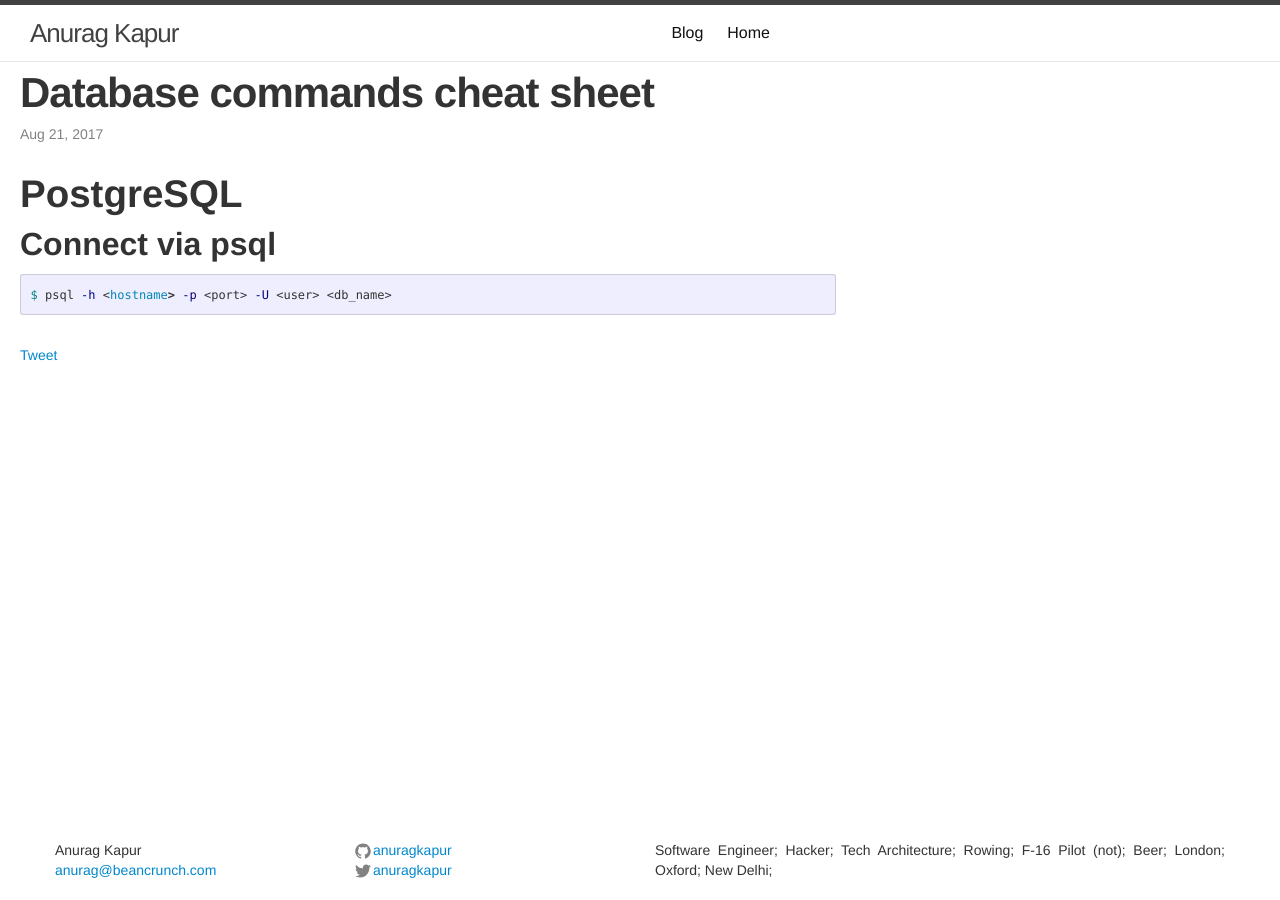
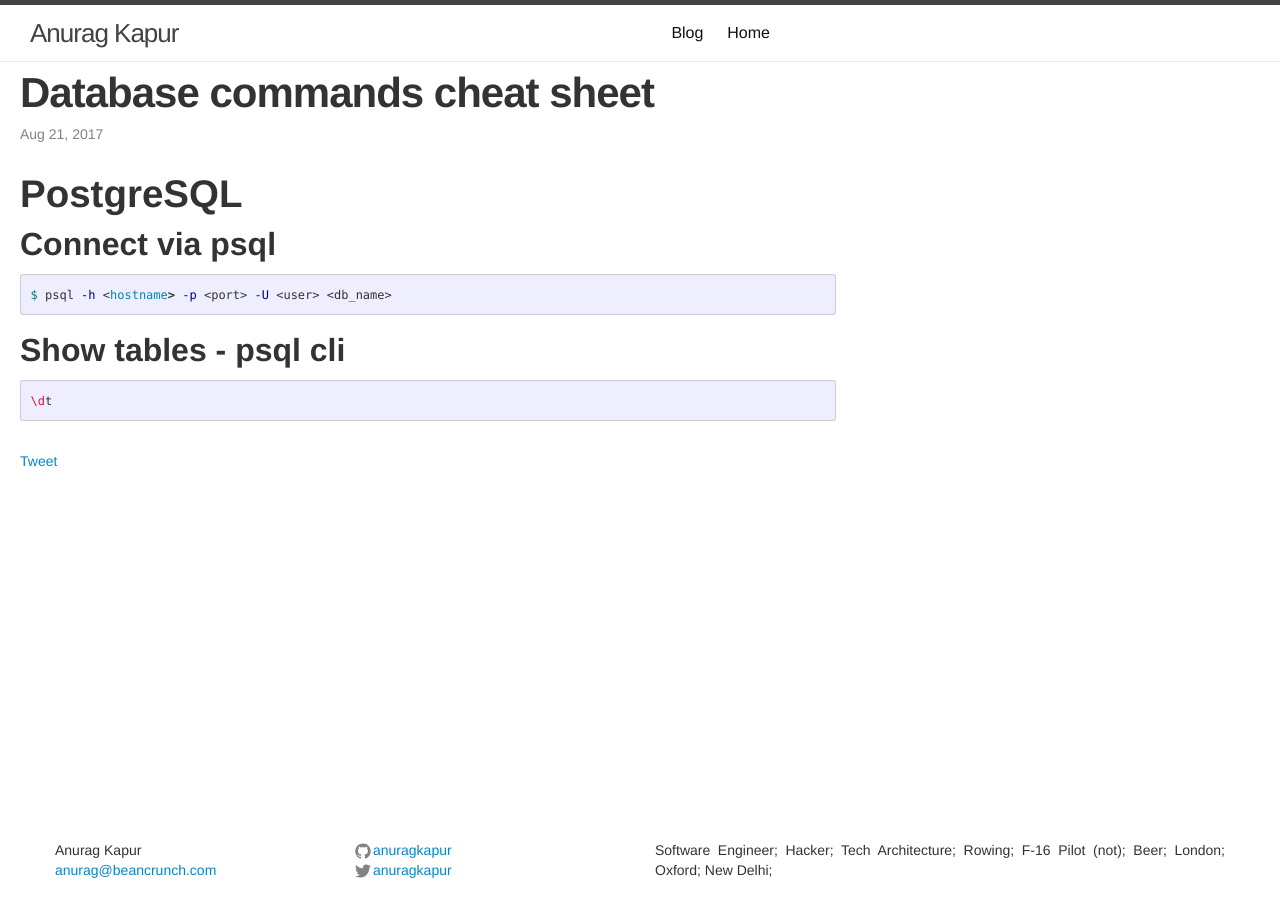
Before and after one commit to anuragkapur/anuragkapur.github.io, a Jekyll site: the page built from blog/cheat-sheets/_posts/2017-08-21-db-cheat-sheet.md, in a window 1280 px wide. Built offline with Jekyll 4.4.1, drawn with Linux system fonts in a browser that asks for light colours; comment, search, counter and statistics services are not loaded.

Commit message:
Add command to show tables via psql

````diff
--- a/blog/cheat-sheets/_posts/2017-08-21-db-cheat-sheet.md
+++ b/blog/cheat-sheets/_posts/2017-08-21-db-cheat-sheet.md
@@ -12,3 +12,8 @@ categories: cheat-sheets
 ```bash
 $ psql -h <hostname> -p <port> -U <user> <db_name>
 ```
+
+## Show tables - psql cli
+```bash
+\dt
+```
````
